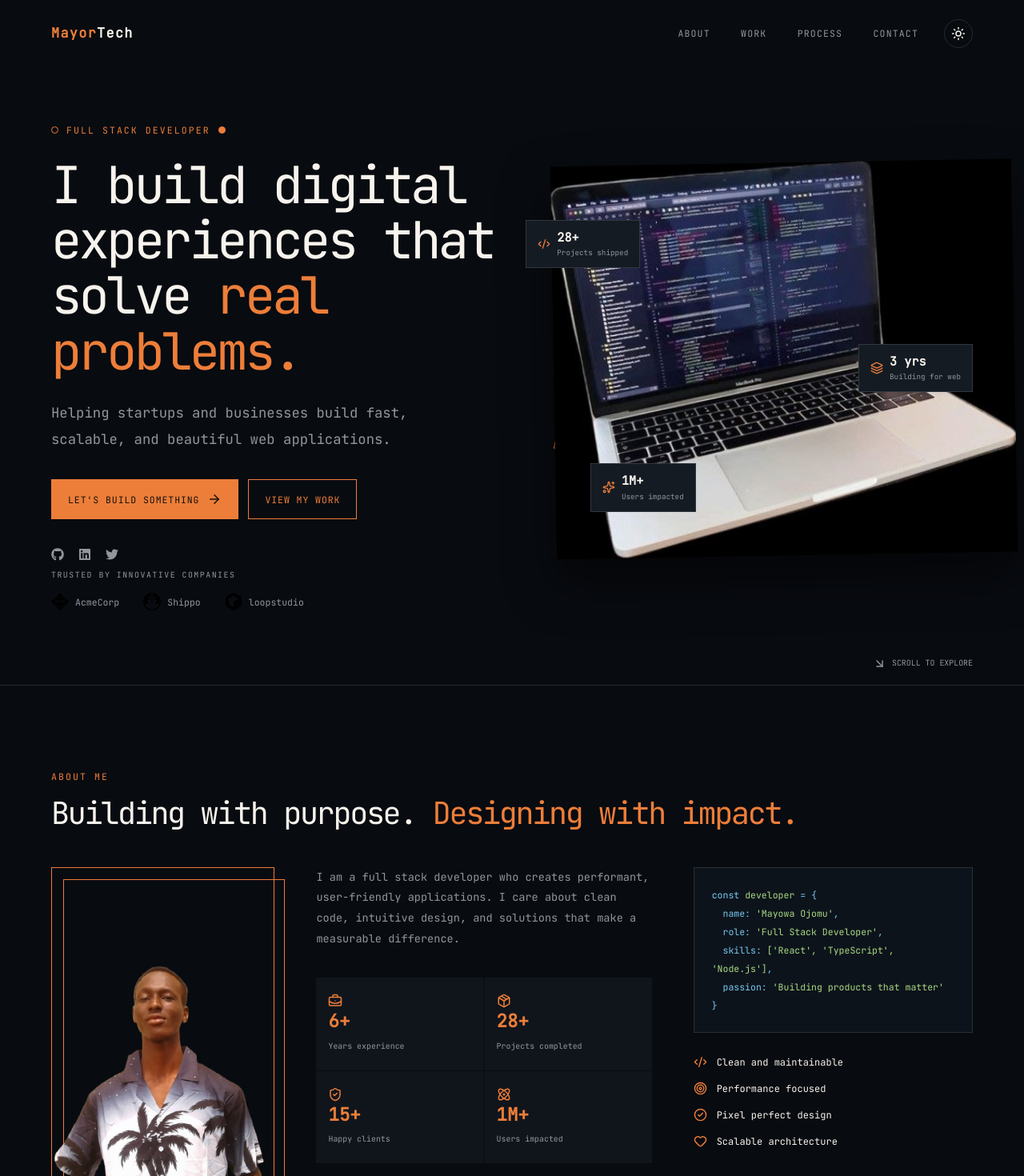
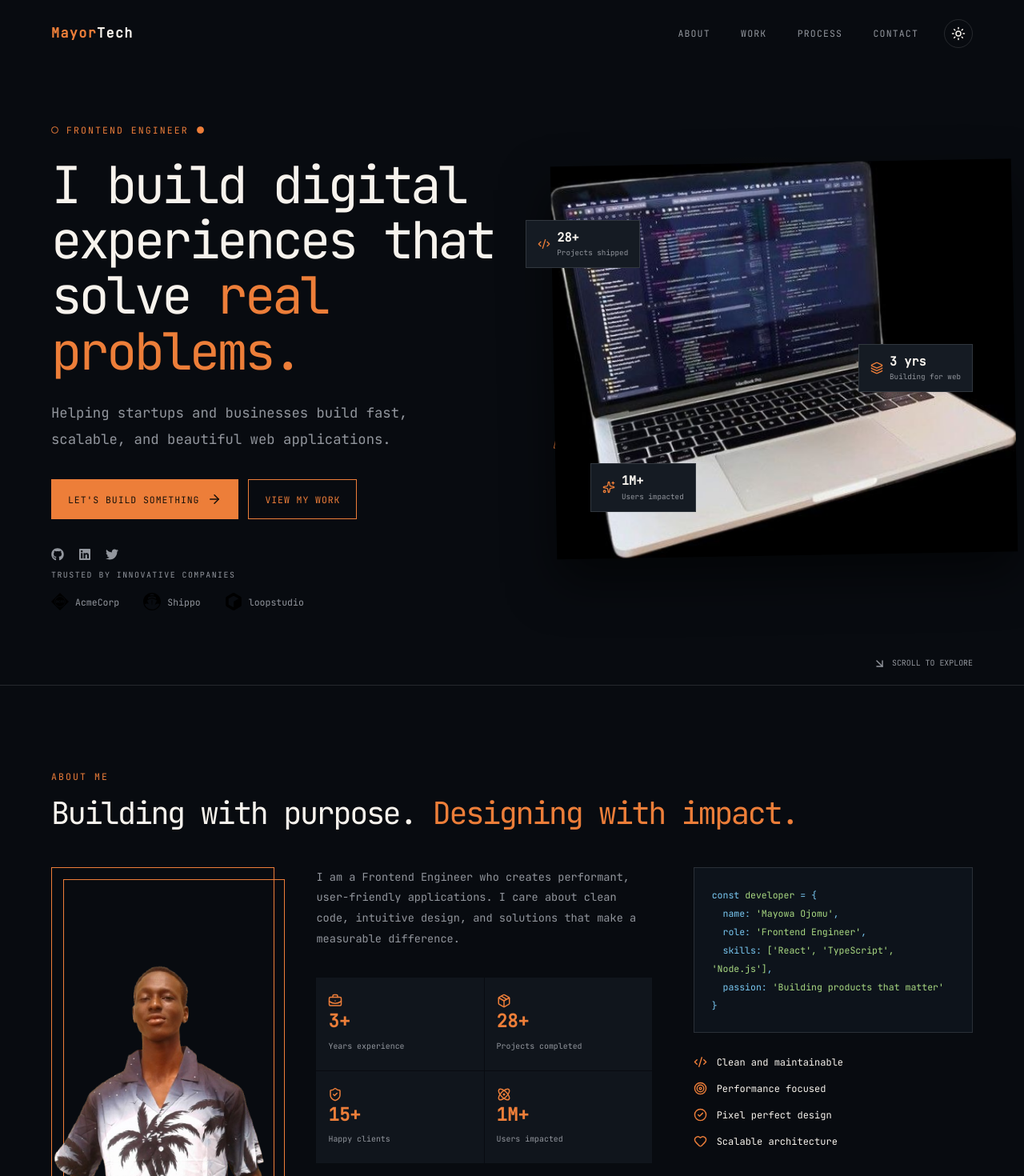
Before and after one commit to Mayowa-de/Personal-Portfolio, a React (Vite) app in the folder my-app/: page / in a window 1280 px wide. Shown: the top 1470 px of the page at 80% size. Built offline with nearby package versions, Linux system fonts and the light colour scheme.

Commit message:
fix:update the About and Hero component

```diff
--- a/my-app/src/components/About.tsx
+++ b/my-app/src/components/About.tsx
@@ -3,7 +3,7 @@ import Profilepic from '../assets/profile.png'
 import Reveal from './Reveal'
 
 export default function About() {
-  const stats = [[BriefcaseBusiness, '6+', 'Years experience'], [Package, '28+', 'Projects completed'], [ShieldCheck, '15+', 'Happy clients'], [Atom, '1M+', 'Users impacted']] as const
+  const stats = [[BriefcaseBusiness, '3+', 'Years experience'], [Package, '28+', 'Projects completed'], [ShieldCheck, '15+', 'Happy clients'], [Atom, '1M+', 'Users impacted']] as const
   const principles = [[Code2, 'Clean and maintainable'], [Target, 'Performance focused'], [CheckCircle2, 'Pixel perfect design'], [Heart, 'Scalable architecture']] as const
 
   return (
@@ -13,11 +13,11 @@ export default function About() {
       <div className="about-grid">
         <div className="profile-frame"><img src={Profilepic} alt="Mayowa Ojomu, full stack developer" /></div>
         <div className="about-copy">
-          <p>I am a full stack developer who creates performant, user-friendly applications. I care about clean code, intuitive design, and solutions that make a measurable difference.</p>
+          <p>I am a Frontend Engineer who creates performant, user-friendly applications. I care about clean code, intuitive design, and solutions that make a measurable difference.</p>
           <div className="stats-grid">{stats.map(([Icon, value, label]) => <div className="stat-card" key={label}><Icon size={18} color="var(--accent)" /><strong>{value}</strong><span>{label}</span></div>)}</div>
         </div>
         <div>
-          <div className="code-card">const <span className="value">developer</span> = {'{'}<br /><span>&nbsp;&nbsp;name: <span className="value">'Mayowa Ojomu'</span>,</span><br /><span>&nbsp;&nbsp;role: <span className="value">'Full Stack Developer'</span>,</span><br /><span>&nbsp;&nbsp;skills: <span className="value">['React', 'TypeScript', 'Node.js']</span>,</span><br /><span>&nbsp;&nbsp;passion: <span className="value">'Building products that matter'</span></span><br />{'}'}</div>
+          <div className="code-card">const <span className="value">developer</span> = {'{'}<br /><span>&nbsp;&nbsp;name: <span className="value">'Mayowa Ojomu'</span>,</span><br /><span>&nbsp;&nbsp;role: <span className="value">'Frontend Engineer'</span>,</span><br /><span>&nbsp;&nbsp;skills: <span className="value">['React', 'TypeScript', 'Node.js']</span>,</span><br /><span>&nbsp;&nbsp;passion: <span className="value">'Building products that matter'</span></span><br />{'}'}</div>
           <div className="principles">{principles.map(([Icon, label]) => <div key={label}><Icon size={17} />{label}</div>)}</div>
         </div>
       </div>
--- a/my-app/src/components/Hero.tsx
+++ b/my-app/src/components/Hero.tsx
@@ -10,7 +10,7 @@ export default function Hero() {
   return (
     <section id="top" className="hero section-shell">
       <motion.div className="hero-copy" initial={{ opacity: 0, x: -24 }} animate={{ opacity: 1, x: 0 }} transition={{ duration: .65, ease: 'easeOut' }}>
-        <p className="eyebrow"><span /> FULL STACK DEVELOPER <span /></p>
+        <p className="eyebrow"><span /> FRONTEND ENGINEER <span /></p>
         <h1>I build digital experiences that solve <em>real problems.</em></h1>
         <p className="hero-lede">Helping startups and businesses build fast, scalable, and beautiful web applications.</p>
         <div className="button-row">
```
